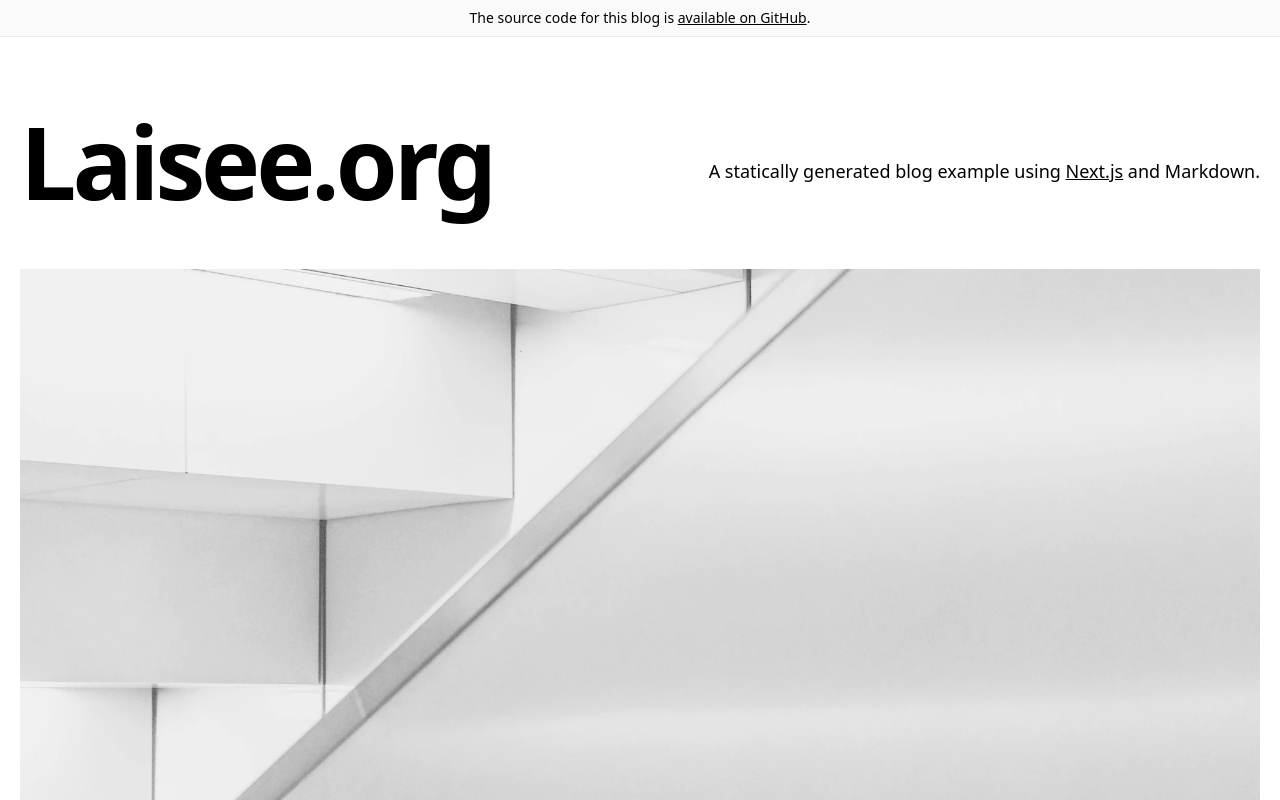
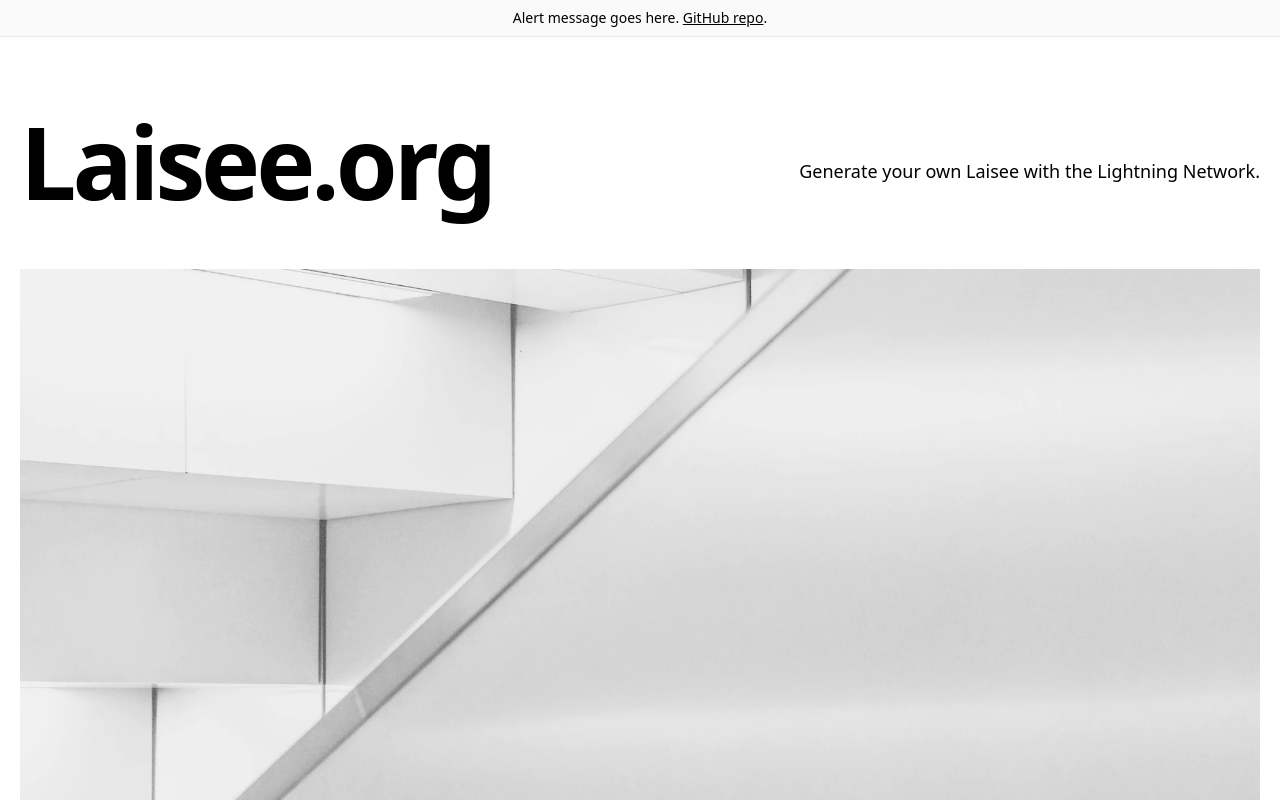
Before and after one commit to bitkarrot/laisee-frontpage, a Next.js app: page / in a window 1280 px wide. Shown: the top 800 px of the page. Built offline with nearby package versions, Linux system fonts and the light colour scheme.

Commit message:
edit content

```diff
--- a/components/alert.js
+++ b/components/alert.js
@@ -25,12 +25,12 @@ export default function Alert({ preview }) {
             </>
           ) : (
             <>
-              The source code for this blog is{' '}
+              Alert message goes here. {' '}
               <a
                 href={`https://github.com/bitkarrot/laisee-markdown-frontpage`}
                 className="underline hover:text-success duration-200 transition-colors"
               >
-                available on GitHub
+                GitHub repo
               </a>
               .
             </>
--- a/components/intro.js
+++ b/components/intro.js
@@ -6,15 +6,9 @@ export default function Intro() {
       <h1 className="text-6xl md:text-8xl font-bold tracking-tighter leading-tight md:pr-8">
         Laisee.org
       </h1>
-      <h4 className="text-center md:text-left text-lg mt-5 md:pl-8">
-        A statically generated blog example using{' '}
-        <a
-          href="https://nextjs.org/"
-          className="underline hover:text-success duration-200 transition-colors"
-        >
-          Next.js
-        </a>{' '}
-        and {CMS_NAME}.
+
+    <h4 className="text-center md:text-left text-lg mt-5 md:pl-8">
+        Generate your own Laisee with the Lightning Network.
       </h4>
     </section>
   )
```
Also changed, not shown: 1 other file (tests, documents, lock files or other folders).
